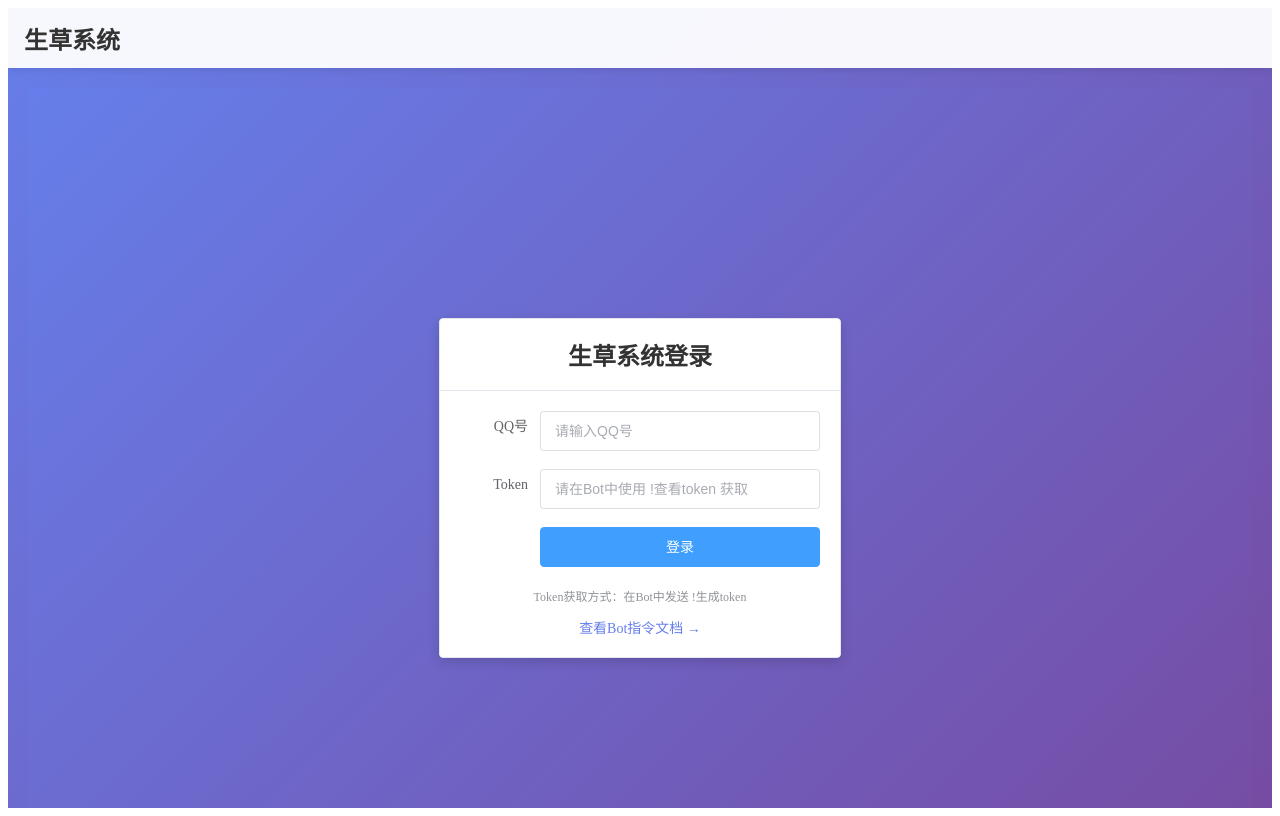
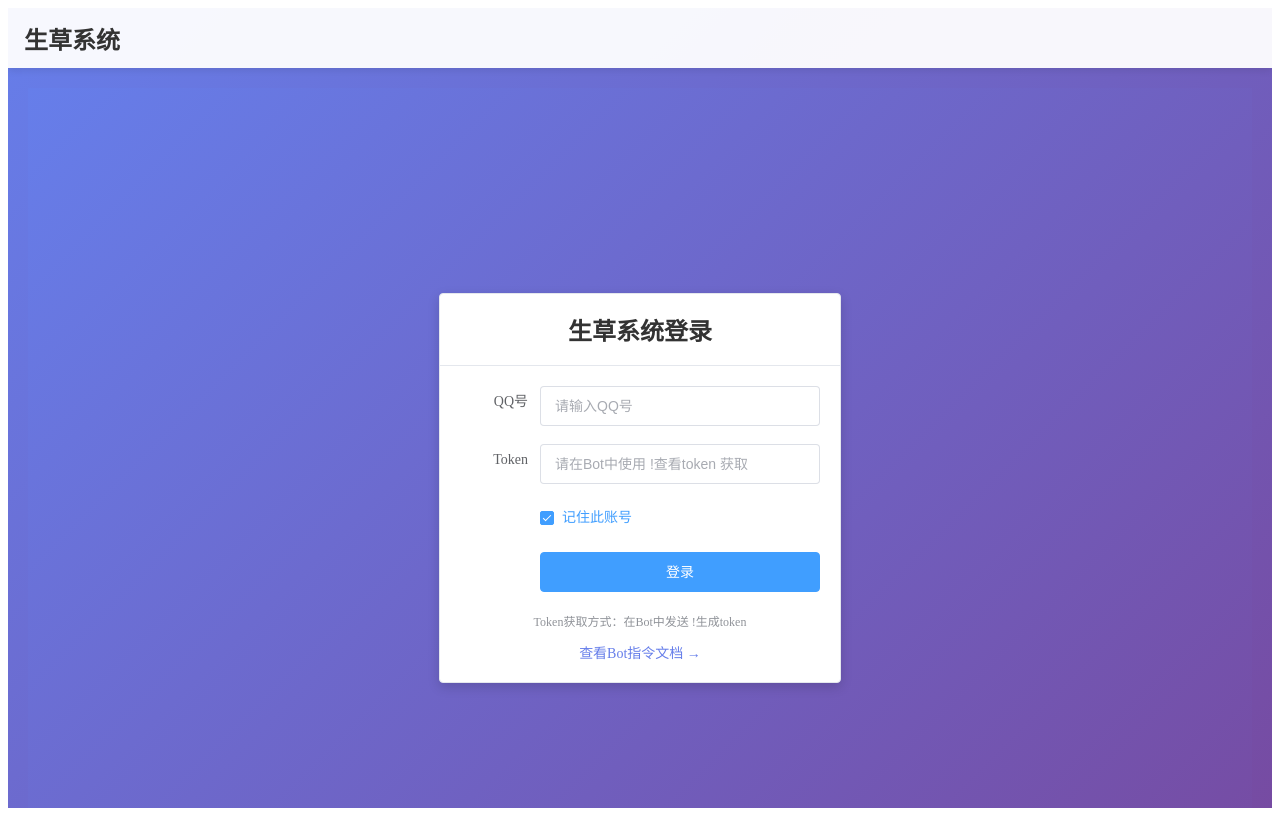
Before and after one commit to BouncyKoishi/ChuCaoQi-Nonebot2, a Vue app: page /login in a window 1280 px wide. Built offline with nearby package versions, Linux system fonts and the light colour scheme.

Commit message:
feat: web登录页实现记住帐号/密码功能

```diff
--- a/src/utils/index.ts
+++ b/src/utils/index.ts
@@ -3,3 +3,39 @@ export function formatNumber(num: number | string): string {
   if (isNaN(n)) return '0'
   return n.toLocaleString('zh-CN')
 }
+
+const SAVED_ACCOUNTS_KEY = 'savedAccounts'
+
+export interface SavedAccount {
+  qq: string
+  token: string
+}
+
+export function getSavedAccounts(): SavedAccount[] {
+  try {
+    const raw = localStorage.getItem(SAVED_ACCOUNTS_KEY)
+    return raw ? JSON.parse(raw) : []
+  } catch {
+    return []
+  }
+}
+
+export function saveAccount(qq: string, token: string) {
+  const accounts = getSavedAccounts()
+  const idx = accounts.findIndex(a => a.qq === qq)
+  if (idx >= 0) {
+    accounts[idx].token = token
+  } else {
+    accounts.push({ qq, token })
+  }
+  localStorage.setItem(SAVED_ACCOUNTS_KEY, JSON.stringify(accounts))
+}
+
+export function removeSavedAccount(qq: string) {
+  const accounts = getSavedAccounts().filter(a => a.qq !== qq)
+  localStorage.setItem(SAVED_ACCOUNTS_KEY, JSON.stringify(accounts))
+}
+
+export function getTokenByQQ(qq: string): string | undefined {
+  return getSavedAccounts().find(a => a.qq === qq)?.token
+}
--- a/src/views/Login.vue
+++ b/src/views/Login.vue
@@ -8,11 +8,27 @@
       </template>
       <el-form :model="loginForm" label-width="80px" @submit.prevent="handleLogin">
         <el-form-item label="QQ号">
-          <el-input
+          <el-autocomplete
             v-model="loginForm.qq"
+            :fetch-suggestions="querySuggestions"
             placeholder="请输入QQ号"
             size="large"
-          />
+            style="width: 100%"
+            clearable
+            @select="onQQSelect"
+          >
+            <template #default="{ item }">
+              <div class="qq-suggestion">
+                <span>{{ item.value }}</span>
+                <el-icon
+                  class="qq-suggestion-delete"
+                  @click.stop="handleRemoveAccount(item.value)"
+                >
+                  <Close />
+                </el-icon>
+              </div>
+            </template>
+          </el-autocomplete>
         </el-form-item>
         <el-form-item label="Token">
           <el-input
@@ -22,6 +38,9 @@
             show-password
             size="large"
           />
+        </el-form-item>
+        <el-form-item>
+          <el-checkbox v-model="rememberAccount">记住此账号</el-checkbox>
         </el-form-item>
         <el-form-item>
           <el-button type="primary" size="large" :loading="loading" style="width: 100%" native-type="submit">
@@ -43,8 +62,10 @@
 
 <script setup lang="ts">
 import { useUserStore } from '@/stores/user'
-import { ElMessage } from 'element-plus'
-import { ref } from 'vue'
+import { getSavedAccounts, getTokenByQQ, removeSavedAccount, saveAccount } from '@/utils'
+import { Close } from '@element-plus/icons-vue'
+import { ElMessage, ElMessageBox } from 'element-plus'
+import { onMounted, ref } from 'vue'
 import { useRouter } from 'vue-router'
 
 const router = useRouter()
@@ -56,6 +77,53 @@ const loginForm = ref({
 })
 
 const loading = ref(false)
+const rememberAccount = ref(true)
+const savedAccounts = ref(getSavedAccounts())
+
+onMounted(() => {
+  if (savedAccounts.value.length > 0) {
+    const lastQQ = localStorage.getItem('lastLoginQQ')
+    if (lastQQ && savedAccounts.value.some(a => a.qq === lastQQ)) {
+      loginForm.value.qq = lastQQ
+      const token = getTokenByQQ(lastQQ)
+      if (token) {
+        loginForm.value.token = token
+      }
+    }
+  }
+})
+
+const querySuggestions = (queryString: string, cb: (results: { value: string }[]) => void) => {
+  const results = savedAccounts.value
+    .filter(a => a.qq.includes(queryString))
+    .map(a => ({ value: a.qq }))
+  cb(results)
+}
+
+const onQQSelect = (item: { value: string }) => {
+  const token = getTokenByQQ(item.value)
+  if (token) {
+    loginForm.value.token = token
+  } else {
+    loginForm.value.token = ''
+  }
+}
+
+const handleRemoveAccount = async (qq: string) => {
+  try {
+    await ElMessageBox.confirm(
+      `确定删除已保存的账号 ${qq} 吗？`,
+      '删除账号',
+      { confirmButtonText: '删除', cancelButtonText: '取消', type: 'warning' }
+    )
+    removeSavedAccount(qq)
+    savedAccounts.value = getSavedAccounts()
+    if (loginForm.value.qq === qq) {
+      loginForm.value.token = ''
+    }
+    ElMessage.success(`已删除账号 ${qq}`)
+  } catch {}
+}
 
 const handleLogin = async () => {
   if (!loginForm.value.qq) {
@@ -76,6 +144,13 @@ const handleLogin = async () => {
   loading.value = true
   try {
     await userStore.login(loginForm.value.qq, loginForm.value.token || undefined)
+
+    if (rememberAccount.value) {
+      saveAccount(loginForm.value.qq, loginForm.value.token || '')
+      localStorage.setItem('lastLoginQQ', loginForm.value.qq)
+      savedAccounts.value = getSavedAccounts()
+    }
+
     ElMessage.success('登录成功')
     router.push('/warehouse')
   } catch (error: any) {
@@ -112,6 +187,24 @@ const handleLogin = async () => {
   color: #333;
 }
 
+.qq-suggestion {
+  display: flex;
+  justify-content: space-between;
+  align-items: center;
+  width: 100%;
+}
+
+.qq-suggestion-delete {
+  color: #909399;
+  font-size: 14px;
+  cursor: pointer;
+  transition: color 0.2s;
+}
+
+.qq-suggestion-delete:hover {
+  color: #f56c6c;
+}
+
 .login-tip {
   text-align: center;
   margin-top: 20px;
```
